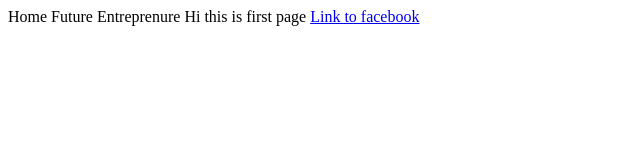
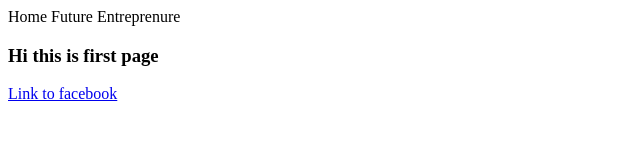
Before and after one commit to future-entrepreneur/future-entrepreneur, a plain HTML site: page index.html in a window 1280 px wide. Shown: the whole page, without its empty margins (0-640 px from the left). Drawn offline with Linux system fonts and the light colour scheme.

Commit message:
Add first pagesqa

```diff
--- a/index.html
+++ b/index.html
@@ -1,7 +1,7 @@
 <html>
     <head>Home Future Entreprenure</head>
     <body>
-        Hi this is first page
+        <h3>Hi  this is first page</h3>
         <a href="www.facebook.com">Link to facebook</a>
     </body>
 </html>
```
